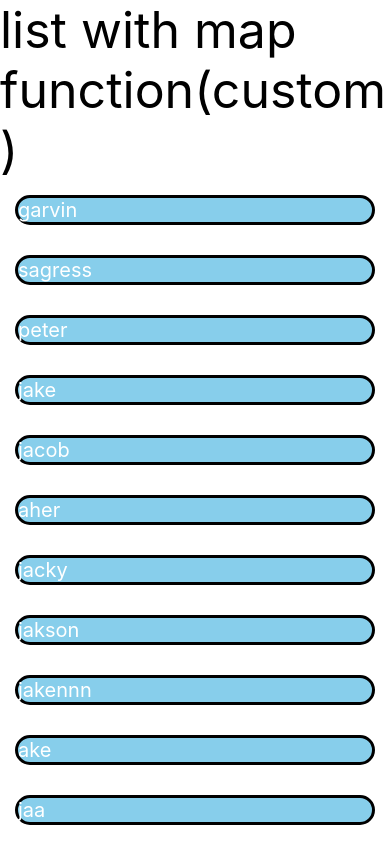
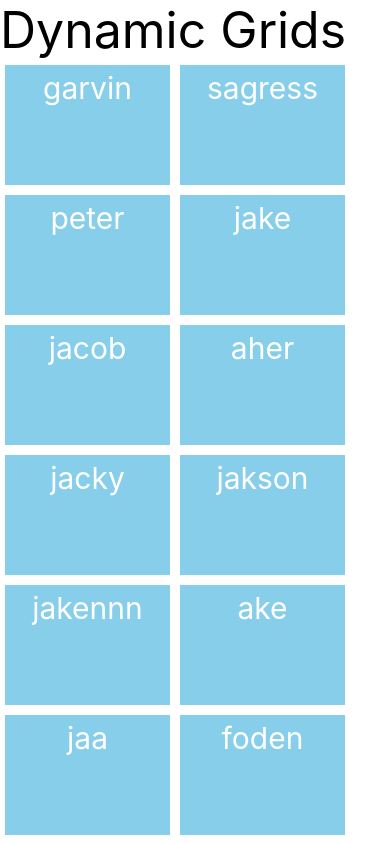
Before and after one commit to itsmegarvin/Firstapp, a React Native app: screen / in a window 390 px wide. Shown: the top 843 px of the page. Built offline with nearby package versions, Linux system fonts and the light colour scheme.

Commit message:
about grid in App.js

```diff
--- a/App.js
+++ b/App.js
@@ -66,15 +66,20 @@ const App= () => //component name always capital
 
   return(
     <View>
-      <Text style={{fontSize:50, color:"black"}}>list with map function(custom)</Text>
+      <Text style={{fontSize:50, color:"black"}}>Dynamic Grids</Text>
 
-      <ScrollView>
-      {
-        Users.map((data)=>
-            <Text style={styles.textList}>{data.name}</Text> //data is like arguement any name instead data.
-        )
-      }
-      </ScrollView>
+      <View style={{flex:1, flexDirection:"row", flexWrap:"wrap"}}>
+        {
+          Users.map((item)=>
+            <Text style={styles.textList}>{item.name}</Text>
+          )
+        }
+
+      </View>
+
+
+
+
 
     </View>
   );
@@ -83,13 +88,17 @@ const App= () => //component name always capital
 
 const styles= StyleSheet.create({
     textList:{
-      fontSize:20,
-      color:"#fff",
-      margin:15,
-      backgroundColor:"skyblue",
-      borderRadius:20,
-      borderColor:"Black",
-      borderWidth:3,
+        fontSize:30,
+        color:"white",
+        backgroundColor:"skyblue",
+        margin:5,
+        padding:5,
+        width:165,
+        height:120,
+        textAlignVertical:"center",
+        textAlign:"center"
+
+
 
     }
 })
@@ -98,12 +107,7 @@ const styles= StyleSheet.create({
 export default App;
 
 /*
->there are different kinds of lists.(flatlist, selection list)
->But if you want to make list without using properties of RN like Flatlist or selection list then we use map function(custom)
->basically map is property of javascript, that loops the functions and returns for every loop. that is why it used rather than loops like for, while in javascript.
->flatlist also uses map function internally.
->but why flatlist is preferred?
-  - because flatlist has its own property to scroll the view but we need to write code for map. also if there are thousands of item in a list then it lags for map but flatlist easily scrolls as it removes the item that is not showing in the screen.
->we can encounter various problems while using map function.
+
+grids(static,dynamic)
 
 */
```
